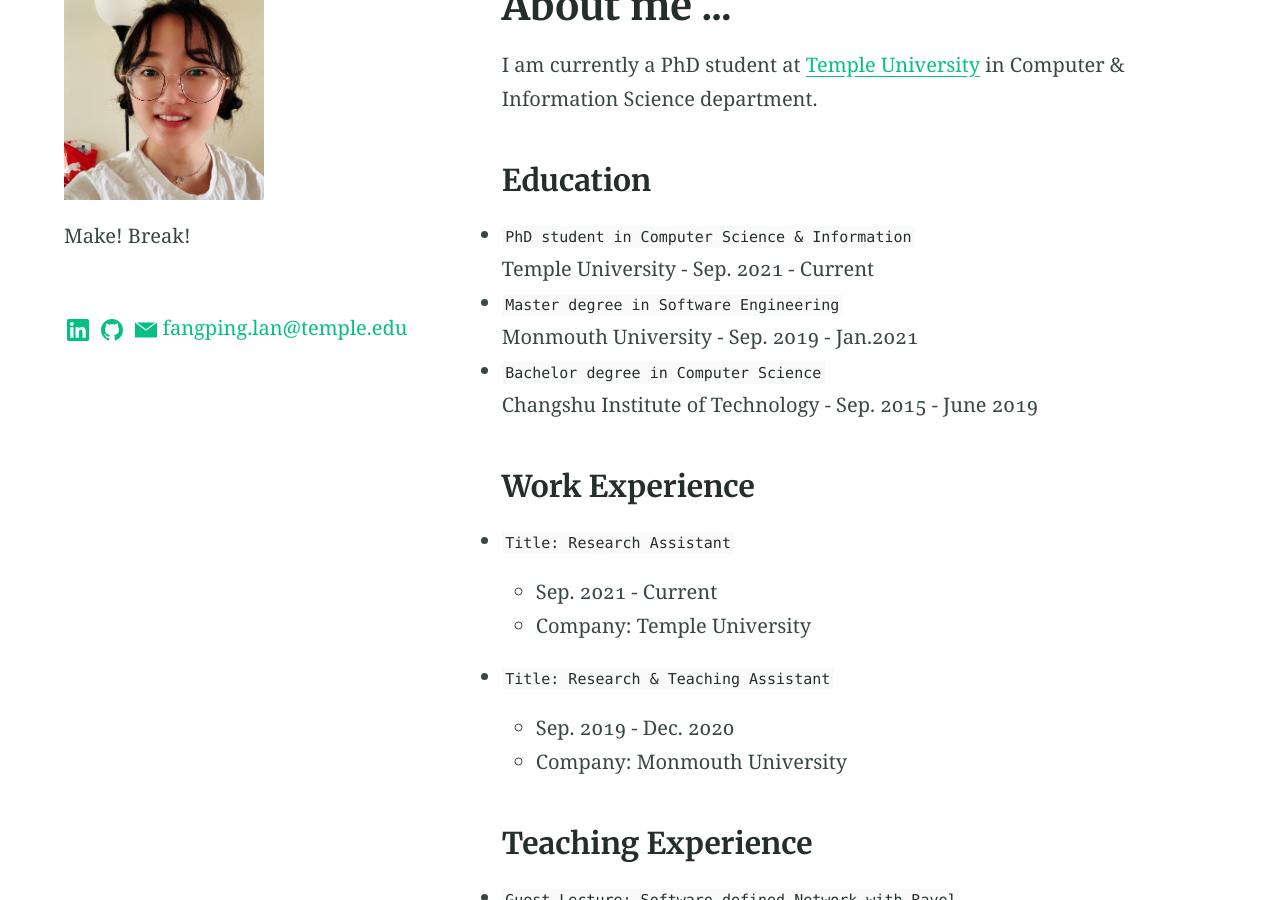
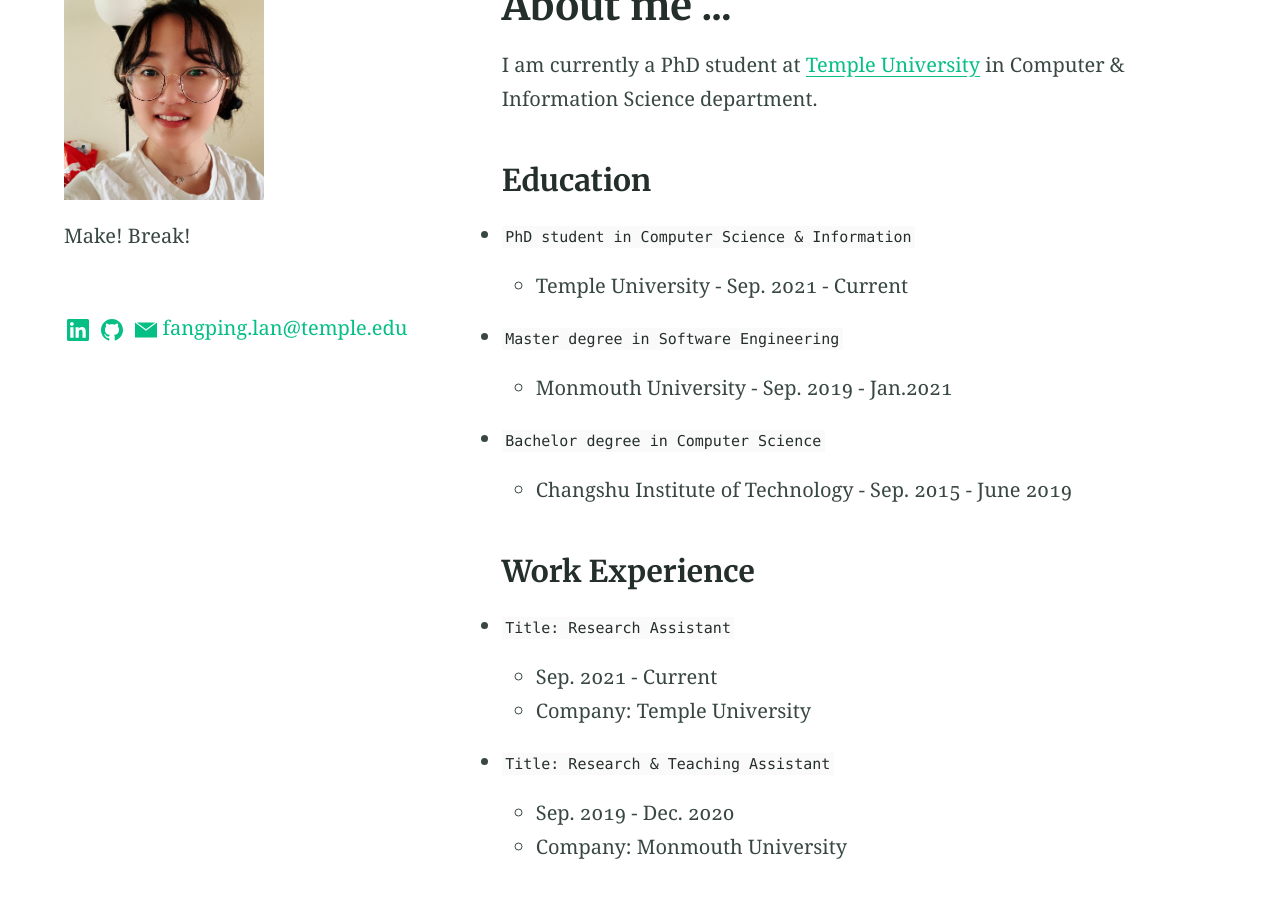
Before and after one commit to lanfangping/lanfangping.github.io, a Jekyll site: the page built from index.md, in a window 1280 px wide and 900 px high, scrolled down 446 px. Built offline with Jekyll 4.4.1, drawn with Linux system fonts in a browser that asks for light colours.

```diff
--- a/index.md
+++ b/index.md
@@ -15,16 +15,13 @@ I am currently a PhD student at [Temple University](https://www.temple.edu/) in
 ### Education
 
 - `PhD student in Computer Science & Information`
-
-  Temple University - Sep. 2021 - Current
+  - Temple University - Sep. 2021 - Current
 
 - `Master degree in Software Engineering`
-
-   Monmouth University - Sep. 2019 - Jan.2021
+  - Monmouth University - Sep. 2019 - Jan.2021
 
 - `Bachelor degree in Computer Science`
-
-  Changshu Institute of Technology - Sep. 2015 - June 2019
+  - Changshu Institute of Technology - Sep. 2015 - June 2019
 
 ### Work Experience
 
```
